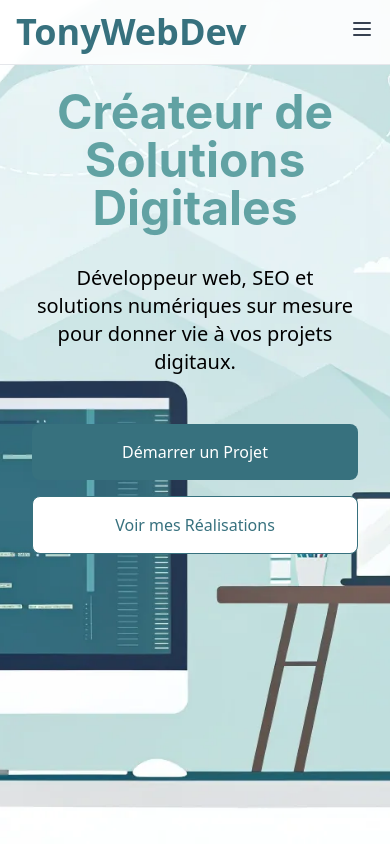
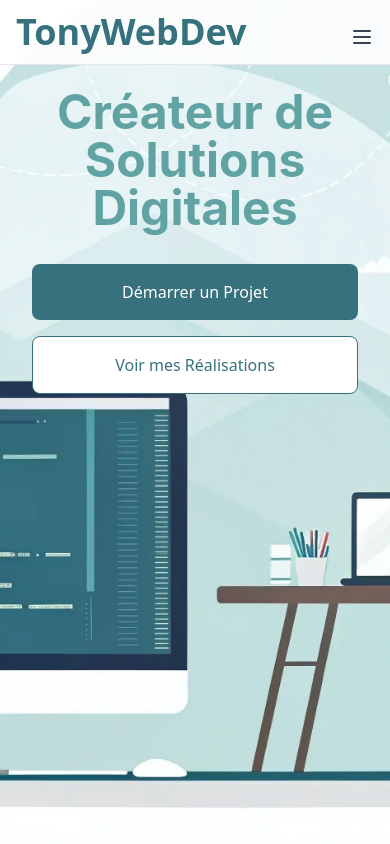
Before and after one commit to coolbrizz/MonPortfolio, a React (Vite) app: page /MonPortfolio/MonPortfolio in a window 390 px wide. Shown: the top 844 px of the page. Built offline with nearby package versions, Linux system fonts and the light colour scheme.

Commit message:
retouche responsive

```diff
--- a/src/App.tsx
+++ b/src/App.tsx
@@ -33,7 +33,7 @@ function App() {
     setIsSubmitting(true);
     setSubmitStatus(null);
 
-    // Remplacez ces valeurs par vos identifiants EmailJS
+    //identifiants EmailJS
     const serviceId = "service_9ipa099";
     const templateId = "template_d3ox5wj";
     const publicKey = "5p-L60ZhNXWrvaIwj";
@@ -123,7 +123,7 @@ function App() {
             <div className="md:hidden">
               <button
                 onClick={() => setIsMenuOpen(!isMenuOpen)}
-                className="text-gray-700"
+                className="text-gray-700 mt-4"
               >
                 {isMenuOpen ? <X size={24} /> : <Menu size={24} />}
               </button>
@@ -174,7 +174,7 @@ function App() {
             <h1 className="text-5xl font-inter pt-16  md:text-6xl  font-bold text-customBlue2 mb-8 max-sm:pt-2">
               Créateur de Solutions Digitales
             </h1>
-            <p className="text-xl text-customBlue max-sm:text-black max-w-3xl mx-auto mb-12 ">
+            <p className="text-xl text-customBlue max-sm:hidden max-w-3xl mx-auto mb-12 ">
               Développeur web, SEO et solutions numériques sur mesure pour
               donner vie à vos projets digitaux.
             </p>
@@ -487,7 +487,7 @@ function App() {
 
           <div className="absolute inset-0 bg-gradient-to-t from-black/70 to-transparent flex items-end p-6">
             <div>
-              <p className="text-sm text-customBlue2 mb-1">{category}</p>
+              <p className="text-sm text-customBlue3 mb-1">{category}</p>
               <h3 className="text-xl font-bold text-customBlue3">{title}</h3>
             </div>
           </div>
```
